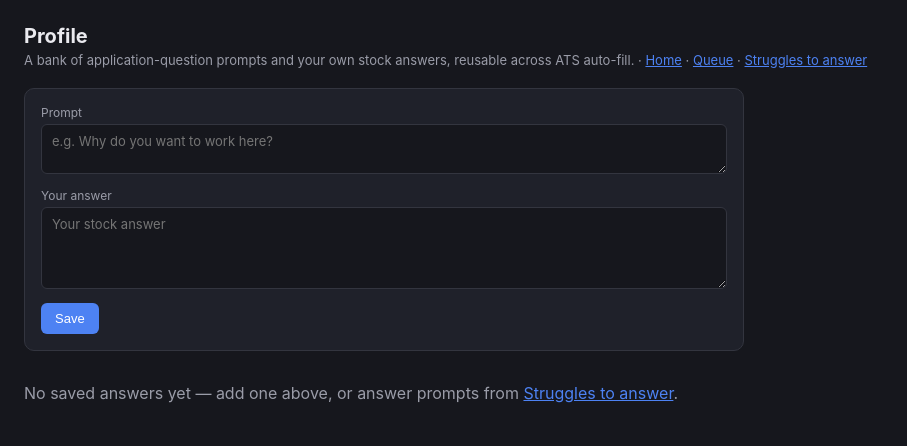
After one commit to simondelibero-design/job_bot, a Flask app: page /profile in a window 1280 px wide. The commit adds this page. Shown: the top 446 px of the page, without its empty margins (0-907 px from the left). Run offline with Flask 3, Linux system fonts and the light colour scheme.

Commit message:
Add /profile and /struggles-to-answer dashboard pages
/profile: a bank of application-question prompts mapped to Simon's own
stock answers, reusable across ATS auto-fill instead of re-answering
the same custom question on every posting.

/struggles-to-answer: an inbox of custom-question prompts surfaced by
ats/*.py handlers' needs_review output that don't have a saved answer
yet, sorted by how many jobs asked them. Answering one here saves it
straight to the profile bank.

New db/schema.sql: profile_answers table (prompt UNIQUE, answer).
New applications.needs_review_json column — a structured JSON sibling
to the existing free-text `notes` column, since splitting notes's
"; "-joined display string back into individual prompts would break
on any prompt whose own text contains "; ". ats/apply.py now passes
the real needs_review list through to set_application_status() so
both new pages have real data to work with as the queue gets worked.

Tested end-to-end against the live dashboard and database (add/answer/
delete flows, prompt-to-profile promotion), then cleaned up all test
data before committing.

Co-Authored-By: Claude Sonnet 5 <noreply@anthropic.com>

```diff
--- a/dashboard/app.py
+++ b/dashboard/app.py
@@ -14,7 +14,10 @@ from flask import Flask, redirect, render_template, request, url_for
 sys.path.append(str(Path(__file__).parent.parent))
 from ats.detect import is_easy_apply  # noqa: E402
 from config import DEFAULT_DISTANCE_SETTINGS, SETTINGS_PATH, load_distance_settings  # noqa: E402
-from db.database import get_conn, restore_job, set_application_status  # noqa: E402
+from db.database import (  # noqa: E402
+    delete_profile_answer, get_conn, list_profile_answers, list_unanswered_prompts,
+    restore_job, set_application_status, upsert_profile_answer,
+)
 
 ROOT = Path(__file__).parent.parent
 RESUME_DIR = ROOT / "resume"
@@ -284,5 +287,39 @@ def action(job_id):
     return redirect(request.referrer or url_for("queue"))
 
 
+@app.route("/profile")
+def profile():
+    return render_template("profile.html", answers=list_profile_answers())
+
+
+@app.route("/profile/add", methods=["POST"])
+def profile_add():
+    prompt = request.form.get("prompt", "").strip()
+    answer = request.form.get("answer", "").strip()
+    if prompt and answer:
+        upsert_profile_answer(prompt, answer)
+    return redirect(url_for("profile"))
+
+
+@app.route("/profile/<int:answer_id>/delete", methods=["POST"])
+def profile_delete(answer_id):
+    delete_profile_answer(answer_id)
+    return redirect(url_for("profile"))
+
+
+@app.route("/struggles-to-answer")
+def struggles_to_answer():
+    return render_template("struggles_to_answer.html", prompts=list_unanswered_prompts())
+
+
+@app.route("/struggles-to-answer/answer", methods=["POST"])
+def struggles_to_answer_answer():
+    prompt = request.form.get("prompt", "").strip()
+    answer = request.form.get("answer", "").strip()
+    if prompt and answer:
+        upsert_profile_answer(prompt, answer)
+    return redirect(url_for("struggles_to_answer"))
+
+
 if __name__ == "__main__":
     app.run(debug=True, port=5151)
--- a/dashboard/templates/home.html
+++ b/dashboard/templates/home.html
@@ -379,6 +379,8 @@
   </div>
 
   <a class="queue-link" id="queue-link" href="{{ url_for('queue') }}">Go to review queue →</a>
+  <a class="queue-link" href="{{ url_for('profile') }}">Profile →</a>
+  <a class="queue-link" href="{{ url_for('struggles_to_answer') }}">Struggles to answer →</a>
 
 <script>
 (function() {
--- a/dashboard/templates/index.html
+++ b/dashboard/templates/index.html
@@ -61,6 +61,8 @@
   <div class="sub">
     Nothing here submits automatically — "Prepare &amp; Open" fills a real browser window; you review and click submit yourself.
     · <a href="{{ url_for('home') }}">← Home</a>
+    · <a href="{{ url_for('profile') }}">Profile</a>
+    · <a href="{{ url_for('struggles_to_answer') }}">Struggles to answer</a>
   </div>
 
   {% if easy_only %}
--- /dev/null
+++ b/dashboard/templates/profile.html
@@ -0,0 +1,71 @@
+<!DOCTYPE html>
+<html lang="en">
+<head>
+<meta charset="utf-8">
+<title>Retiarius profile</title>
+<style>
+  :root {
+    --bg: #16171d; --card: #1f212a; --border: #33353f; --text: #eaeaef;
+    --muted: #9a9ca8; --accent: #4d82f3; --good: #22a35f; --bad: #ff6b5c;
+    --warn: #f2b84d;
+  }
+  * { box-sizing: border-box; }
+  body { font-family: -apple-system, "Segoe UI", sans-serif; background: var(--bg); color: var(--text); margin: 0; padding: 24px; }
+  h1 { font-size: 20px; margin: 0 0 4px; }
+  .sub { color: var(--muted); font-size: 13px; margin-bottom: 20px; }
+  .sub a { color: var(--accent); }
+  .card { background: var(--card); border: 1px solid var(--border); border-radius: 10px;
+          padding: 16px; margin-bottom: 12px; max-width: 720px; }
+  .add-form textarea, .add-form input {
+    width: 100%; background: var(--bg); border: 1px solid var(--border); border-radius: 6px;
+    color: var(--text); padding: 8px 10px; font-size: 13px; font-family: inherit; margin-bottom: 10px;
+  }
+  .add-form label { font-size: 12px; color: var(--muted); display: block; margin-bottom: 4px; }
+  button.primary { background: var(--accent); color: white; border: none; border-radius: 6px;
+                   padding: 8px 14px; font-size: 13px; cursor: pointer; }
+  .answer-card .prompt { font-weight: 600; font-size: 14px; margin-bottom: 6px; }
+  .answer-card .answer { font-size: 13px; color: var(--text); white-space: pre-wrap; }
+  .answer-card .meta-row { display: flex; justify-content: space-between; align-items: center; margin-top: 10px; }
+  .answer-card .updated { font-size: 11px; color: var(--muted); }
+  .del-btn { background: transparent; color: var(--bad); border: 1px solid var(--bad);
+             border-radius: 6px; padding: 4px 10px; font-size: 12px; cursor: pointer; }
+  .empty { color: var(--muted); padding: 20px 0; }
+</style>
+</head>
+<body>
+  <h1>Profile</h1>
+  <div class="sub">
+    A bank of application-question prompts and your own stock answers, reusable across ATS auto-fill.
+    · <a href="{{ url_for('home') }}">Home</a>
+    · <a href="{{ url_for('queue') }}">Queue</a>
+    · <a href="{{ url_for('struggles_to_answer') }}">Struggles to answer</a>
+  </div>
+
+  <div class="card">
+    <form class="add-form" method="post" action="{{ url_for('profile_add') }}">
+      <label for="prompt">Prompt</label>
+      <textarea id="prompt" name="prompt" rows="2" placeholder="e.g. Why do you want to work here?" required></textarea>
+      <label for="answer">Your answer</label>
+      <textarea id="answer" name="answer" rows="4" placeholder="Your stock answer" required></textarea>
+      <button class="primary" type="submit">Save</button>
+    </form>
+  </div>
+
+  {% if not answers %}
+    <div class="empty">No saved answers yet — add one above, or answer prompts from <a href="{{ url_for('struggles_to_answer') }}" style="color: var(--accent);">Struggles to answer</a>.</div>
+  {% endif %}
+
+  {% for a in answers %}
+    <div class="card answer-card">
+      <div class="prompt">{{ a.prompt }}</div>
+      <div class="answer">{{ a.answer }}</div>
+      <div class="meta-row">
+        <span class="updated">Updated {{ a.updated_at[:10] }}</span>
+        <form method="post" action="{{ url_for('profile_delete', answer_id=a.id) }}" onsubmit="return confirm('Delete this answer?');">
+          <button class="del-btn" type="submit">Delete</button>
+        </form>
+      </div>
+    </div>
+  {% endfor %}
+</body>
+</html>
--- a/db/database.py
+++ b/db/database.py
@@ -47,6 +47,15 @@ def _migrate(conn):
     # database, schema.sql's executescript runs before this migration adds
     # the column, so an index on it there would fail with "no such column".
     conn.execute("CREATE INDEX IF NOT EXISTS idx_jobs_priority_score ON jobs(priority_score DESC)")
+
+    existing_app_columns = {row["name"] for row in conn.execute("PRAGMA table_info(applications)")}
+    if "needs_review_json" not in existing_app_columns:
+        # Structured sibling to the free-text `notes` column: a JSON list of
+        # the exact prompt strings an ats/*.py handler's needs_review list
+        # returned, so /struggles_to_answer can parse real prompts back out
+        # without splitting `notes`'s "; "-joined display string (fragile —
+        # a prompt's own text can contain "; ").
+        conn.execute("ALTER TABLE applications ADD COLUMN needs_review_json TEXT")
 
 
 def upsert_job(job: dict) -> int:
@@ -121,7 +130,8 @@ def top_jobs(limit: int = 50, min_score: float = 0):
 
 
 def set_application_status(job_id: int, status: str, notes: str | None = None,
-                            ats_platform: str | None = None):
+                            ats_platform: str | None = None,
+                            needs_review: list[str] | None = None):
     with get_conn() as conn:
         fields = ["status = :status"]
         params = {"status": status, "job_id": job_id}
@@ -131,6 +141,9 @@ def set_application_status(job_id: int, status: str, notes: str | None = None,
         if ats_platform is not None:
             fields.append("ats_platform = :ats_platform")
             params["ats_platform"] = ats_platform
+        if needs_review is not None:
+            fields.append("needs_review_json = :needs_review_json")
+            params["needs_review_json"] = json.dumps(needs_review)
         if status == "submitted":
             fields.append("applied_at = :applied_at")
             params["applied_at"] = datetime.now(timezone.utc).isoformat()
@@ -161,6 +174,82 @@ def restore_job(job_id: int):
         )
 
 
+def list_profile_answers() -> list[dict]:
+    with get_conn() as conn:
+        rows = conn.execute(
+            "SELECT * FROM profile_answers ORDER BY updated_at DESC"
+        ).fetchall()
+        return [dict(r) for r in rows]
+
+
+def upsert_profile_answer(prompt: str, answer: str) -> int:
+    """Adds a new prompt/answer pair, or overwrites the answer if that exact
+    prompt text already has one (re-answering is deliberate, not a
+    duplicate)."""
+    now = datetime.now(timezone.utc).isoformat()
+    with get_conn() as conn:
+        conn.execute(
+            """
+            INSERT INTO profile_answers (prompt, answer, created_at, updated_at)
+            VALUES (:prompt, :answer, :now, :now)
+            ON CONFLICT(prompt) DO UPDATE SET answer = :answer, updated_at = :now
+            """,
+            {"prompt": prompt, "answer": answer, "now": now},
+        )
+        row = conn.execute(
+            "SELECT id FROM profile_answers WHERE prompt = ?", (prompt,)
+        ).fetchone()
+        return row["id"]
+
+
+def delete_profile_answer(answer_id: int):
+    with get_conn() as conn:
+        conn.execute("DELETE FROM profile_answers WHERE id = ?", (answer_id,))
+
+
+def list_unanswered_prompts() -> list[dict]:
+    """Every distinct prompt string surfaced in some job's
+    applications.needs_review_json that doesn't already have a matching
+    row in profile_answers (exact-text match). Returns one entry per
+    distinct prompt, with a count of how many jobs hit it and one example
+    job for context — not one row per job, since the same custom question
+    (e.g. "Are you eligible to work in the U.S.?") shows up on many
+    postings on the same ATS platform."""
+    with get_conn() as conn:
+        answered = {
+            row["prompt"] for row in conn.execute("SELECT prompt FROM profile_answers")
+        }
+        rows = conn.execute(
+            """
+            SELECT applications.needs_review_json, jobs.id AS job_id, jobs.title, jobs.company
+            FROM applications
+            JOIN jobs ON jobs.id = applications.job_id
+            WHERE applications.needs_review_json IS NOT NULL
+            ORDER BY applications.id DESC
+            """
+        ).fetchall()
+
+        by_prompt: dict[str, dict] = {}
+        for row in rows:
+            try:
+                prompts = json.loads(row["needs_review_json"])
+            except (TypeError, ValueError):
+                continue
+            for prompt in prompts:
+                prompt = prompt.strip()
+                if not prompt or prompt in answered:
+                    continue
+                entry = by_prompt.setdefault(prompt, {
+                    "prompt": prompt, "count": 0,
+                    "example_job_id": row["job_id"],
+                    "example_title": row["title"],
+                    "example_company": row["company"],
+                })
+                entry["count"] += 1
+
+        return sorted(by_prompt.values(), key=lambda e: e["count"], reverse=True)
+
+
 if __name__ == "__main__":
     init_db()
     print(f"Initialized database at {DB_PATH}")
--- a/db/schema.sql
+++ b/db/schema.sql
@@ -37,6 +37,14 @@ CREATE TABLE IF NOT EXISTS applications (
     UNIQUE(job_id)
 );
 
+CREATE TABLE IF NOT EXISTS profile_answers (
+    id INTEGER PRIMARY KEY AUTOINCREMENT,
+    prompt TEXT NOT NULL UNIQUE,        -- an application custom-question prompt, verbatim
+    answer TEXT NOT NULL,               -- Simon's own stock answer, reusable across ATS auto-fill
+    created_at TEXT NOT NULL,
+    updated_at TEXT NOT NULL
+);
+
 CREATE INDEX IF NOT EXISTS idx_jobs_score ON jobs(score DESC);
 -- idx_jobs_priority_score is created in db/database.py's _migrate(), not
 -- here — on an existing (pre-priority_score) database, this script runs
```
Also changed, not shown: ats/apply.py (+6 -2 lines), dashboard/templates/struggles_to_answer.html (added, +62 -0 lines).
